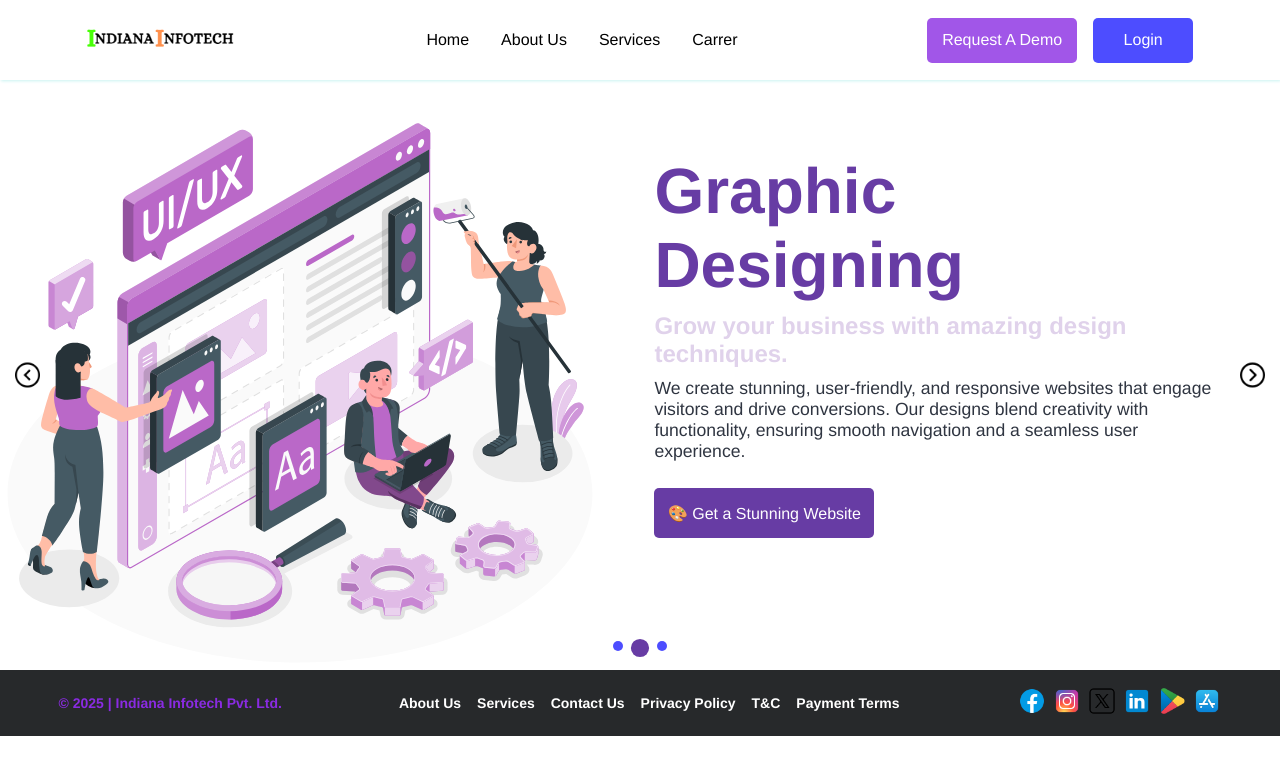
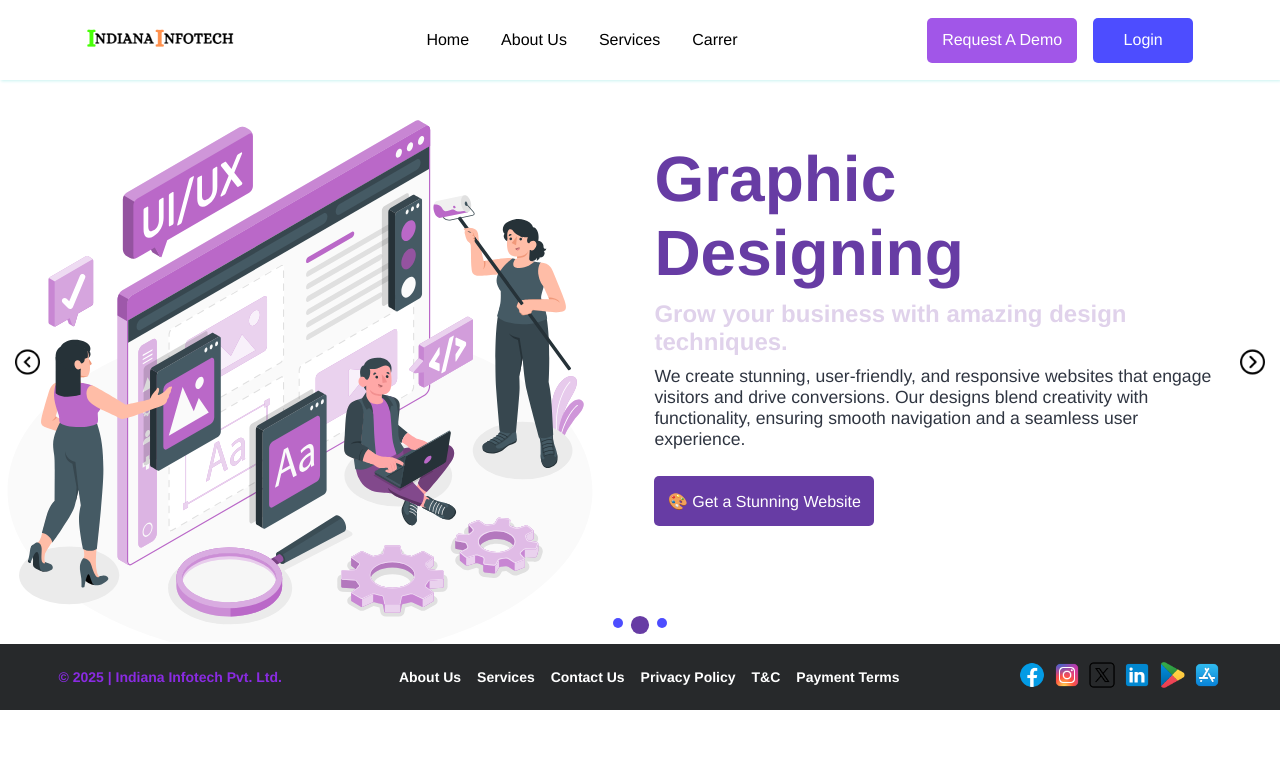
Before and after one commit to laxmankrishnamurti/Indiana-Infotech, a React (Vite) app: page / in a window 1280 px wide. Shown: the top 774 px of the page. Built offline with nearby package versions, Linux system fonts and the light colour scheme.

Commit message:
Working on Indiana Infotech Project

```diff
--- a/src/components/outlets/home/hero/Hero.css
+++ b/src/components/outlets/home/hero/Hero.css
@@ -1,9 +1,9 @@
 .hero-container-slider {
     width: 100%;
-    height: 580px;
+    height: 560px;
     position: relative;
     overflow: hidden;
-    margin: 5px 0px;
+    margin: 2px 0px;
 }
 
 .slide {
```
